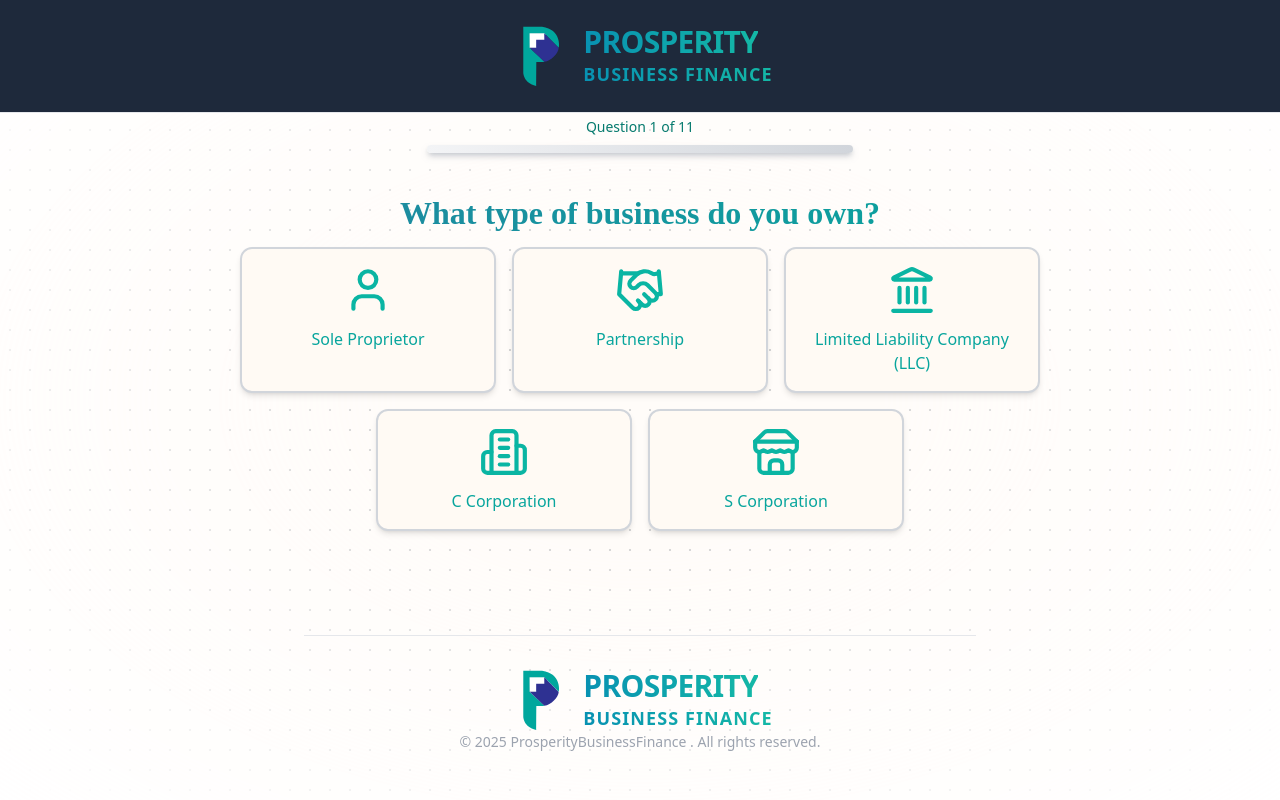
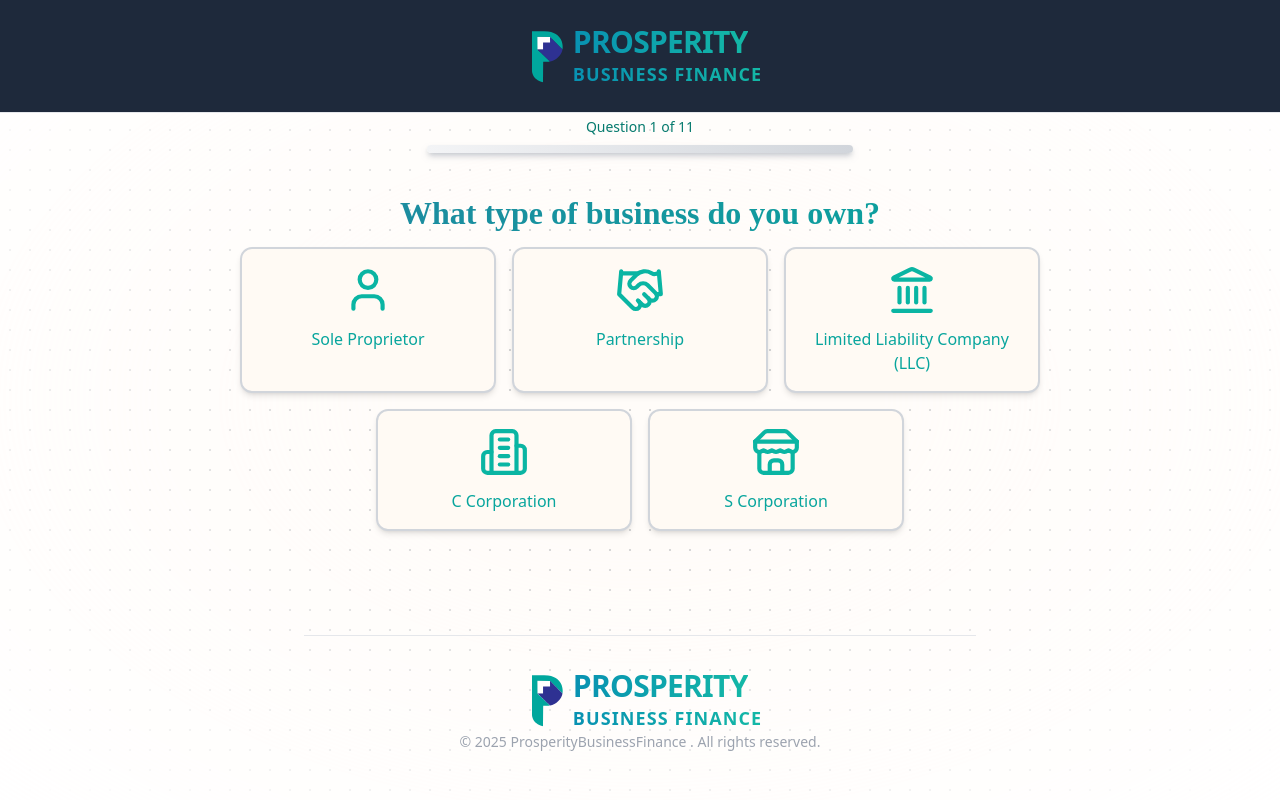
Before and after one commit to BishalK007/prosperitybusinessfunding, a Next.js app: page / in a window 1280 px wide. Built offline with nearby package versions, Linux system fonts and the light colour scheme.

Commit message:
fix logo

```diff
--- a/app/page.jsx
+++ b/app/page.jsx
@@ -32,7 +32,7 @@ export default function Home() {
         dotColor="#e0e7ef"
       />
       <nav className="w-full bg-slate-800 border-b border-gray-200 py-6 px-2 flex flex-col items-center gap-0 relative z-10">
-        <div className="flex items-center gap-3">
+        <div className="flex items-center gap-0">
           <Logo />
           <div className="flex flex-col items-start">
             <span className="text-2xl sm:text-3xl font-extrabold colorChange1 tracking-tight leading-none">
@@ -113,7 +113,7 @@ export default function Home() {
 
       <footer className="w-full bg-transparent mt-auto pt-8 pb-4 px-2 z-10">
         <div className="max-w-2xl mx-auto border-t border-gray-200 px-4 py-8 flex flex-col items-center">
-          <div className="flex items-center gap-3">
+          <div className="flex items-center gap-0">
             <Logo />
             <div className="flex flex-col items-start">
               <span className="text-2xl sm:text-3xl font-extrabold colorChange1 tracking-tight leading-none">
--- a/components/icon/logo.jsx
+++ b/components/icon/logo.jsx
@@ -4,8 +4,8 @@ const ProsperityLogo = (props) => (
   <svg
     xmlns="http://www.w3.org/2000/svg"
     viewBox="0 0 500 500"
-    width={props.width || 64}
-    height={props.height || 64}
+    width={props.width || 55}
+    height={props.height || 55}
     aria-label="ProsperityBusinessFunding Logo"
     {...props}
   >
```
